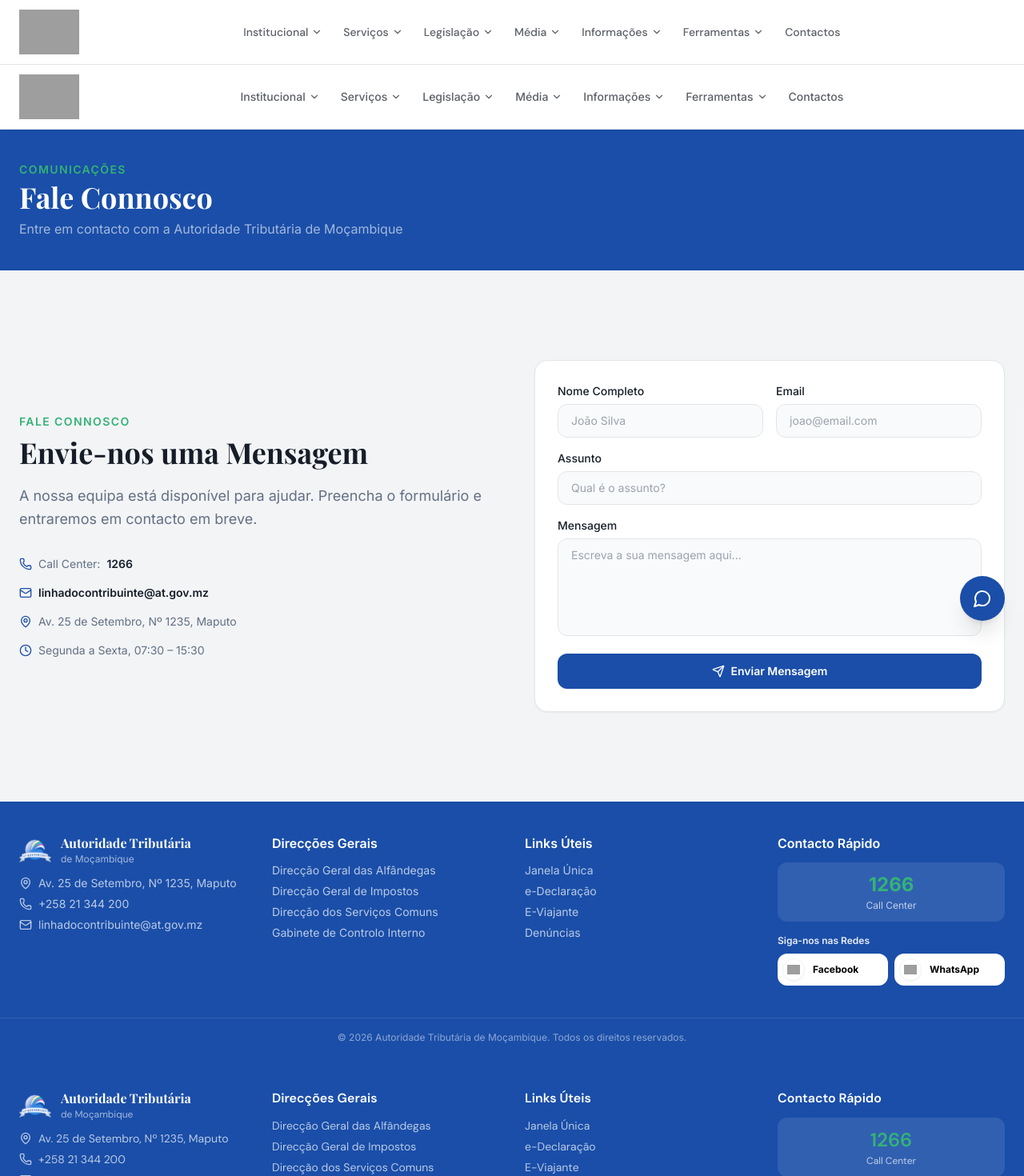
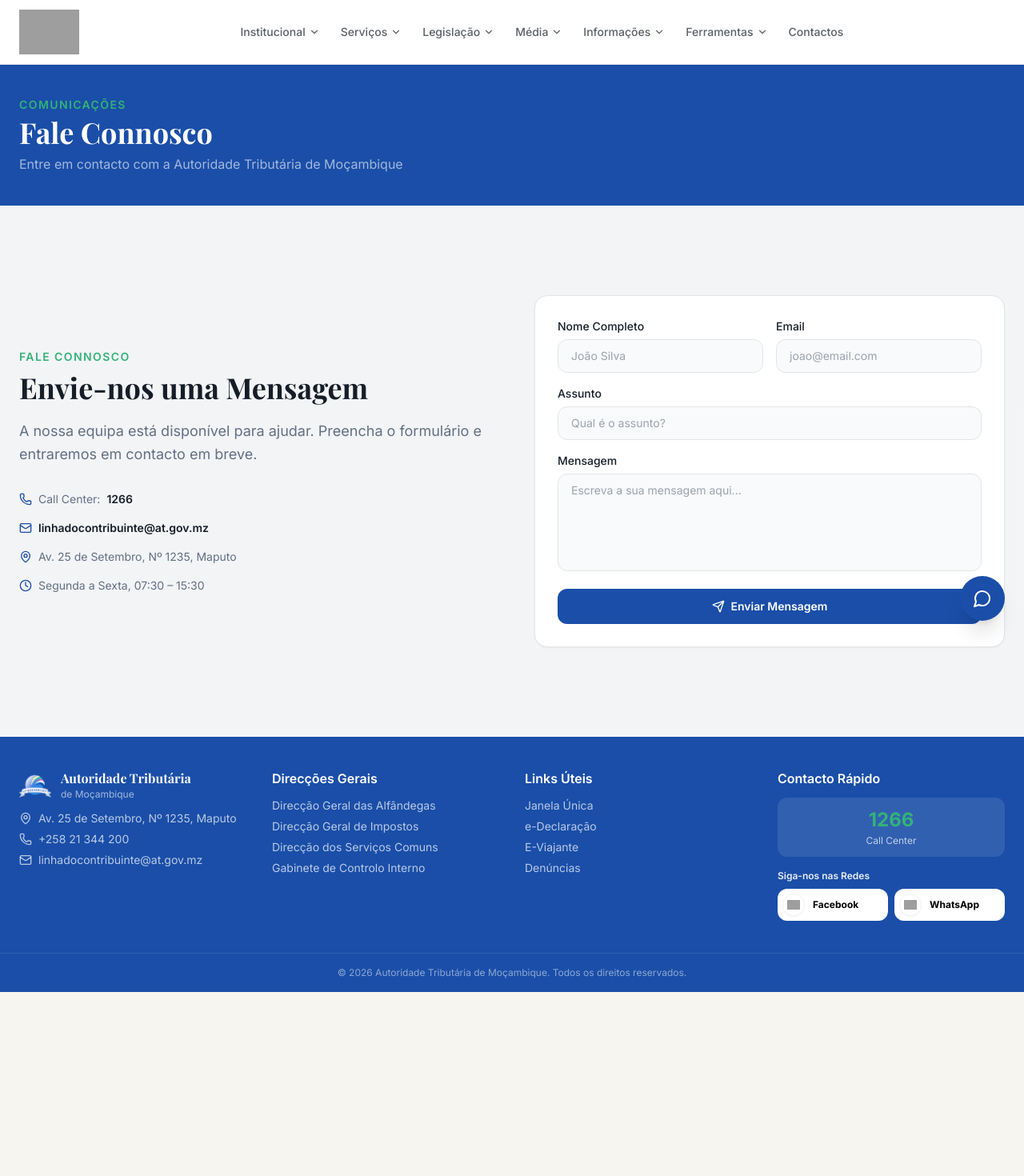
Before and after one commit to mects-s-a/at_website, a React (Vite) app: page /contacto in a window 1280 px wide. Shown: the top 1470 px of the page at 80% size. After the commit the page ends 1240 px from the top, so only its background shows below. Built offline with nearby package versions, Linux system fonts and the light colour scheme; grey boxes are pictures that could not be loaded.

Commit message:
Removed the duplicate headers and footers

```diff
--- a/src/components/layout/layout.jsx
+++ b/src/components/layout/layout.jsx
@@ -3,7 +3,8 @@ import Footer from "./footer";
 
 export default function Layout({ children }) {
   return (
-    <div className="flex flex-col min-h-screen bg-background">
+    // Adicionada a font-inter e min-h-screen para consistência global
+    <div className="flex flex-col min-h-screen bg-background font-inter">
       <Navbar />
       <main className="flex-grow w-full">
         {children}
--- a/src/pages/contacto.jsx
+++ b/src/pages/contacto.jsx
@@ -1,11 +1,8 @@
-import Navbar from "../components/layout/navbar";
-import Footer from "../components/layout/footer";
 import ContactForm from "../components/features/contact/contactform";
 
 export default function Contacto() {
   return (
-    <div className="min-h-screen bg-background font-inter">
-      <Navbar />
+    <div className="min-h-screen bg-background">
       <div className="py-10 bg-primary text-primary-foreground">
         <div className="max-w-7xl mx-auto px-4 sm:px-6">
           <p className="text-accent font-semibold text-sm tracking-widest uppercase mb-1">
@@ -20,7 +17,6 @@ export default function Contacto() {
         </div>
       </div>
       <ContactForm />
-      <Footer />
     </div>
   );
 }
--- a/src/pages/ferramentas.jsx
+++ b/src/pages/ferramentas.jsx
@@ -1,11 +1,8 @@
-import Navbar from "../components/layout/navbar";
-import Footer from "../components/layout/footer";
 import TaxCalculator from "../components/features/tax/taxcalculator";
 
 export default function Ferramentas() {
   return (
-    <div className="min-h-screen bg-background font-inter">
-      <Navbar />
+    <div className="min-h-screen bg-background">
       <div className="py-10 bg-primary text-primary-foreground">
         <div className="max-w-7xl mx-auto px-4 sm:px-6">
           <p className="text-accent font-semibold text-sm tracking-widest uppercase mb-1">Ferramentas</p>
@@ -14,7 +11,6 @@ export default function Ferramentas() {
         </div>
       </div>
       <TaxCalculator />
-      <Footer />
     </div>
   );
 }
--- a/src/pages/galeria.jsx
+++ b/src/pages/galeria.jsx
@@ -1,8 +1,6 @@
 import { useState, useEffect, useCallback } from "react";
 import PropTypes from "prop-types";
 import { X, ChevronLeft, ChevronRight, Images } from "lucide-react";
-import Navbar from "../components/layout/navbar";
-import Footer from "../components/layout/footer";
 import { albums } from "../data/gallery";
 
 function LightBox({ album, startIndex, onClose }) {
@@ -162,9 +160,7 @@ export default function Galeria() {
   const [selectedAlbum, setSelectedAlbum] = useState(null);
 
   return (
-    <div className="min-h-screen bg-background font-inter">
-      <Navbar />
-
+    <div className="min-h-screen bg-background">
       {/* Cabeçalho da Página */}
       <div className="py-10 bg-primary text-primary-foreground">
         <div className="max-w-7xl mx-auto px-4 sm:px-6">
@@ -213,8 +209,6 @@ export default function Galeria() {
           </div>
         )}
       </div>
-
-      <Footer />
     </div>
   );
 }
--- a/src/pages/noticias.jsx
+++ b/src/pages/noticias.jsx
@@ -1,7 +1,5 @@
 import { useState } from "react";
 import { ArrowRight, Star } from "lucide-react";
-import Navbar from "../components/layout/navbar";
-import Footer from "../components/layout/footer";
 import { articles } from "../data/news";
 
 const categories = ["Todas", ...Array.from(new Set(articles.map((a) => a.category)))];
@@ -15,10 +13,7 @@ export default function Noticias() {
       : articles.filter((a) => a.category === activeCategory);
 
   return (
-    <div className="min-h-screen bg-background font-inter">
-      <Navbar />
-
-      {/* Page header */}
+    <div className="min-h-screen bg-background">
       <div className="py-10 bg-primary text-primary-foreground">
         <div className="max-w-7xl mx-auto px-4 sm:px-6">
           <p className="text-accent font-semibold text-sm tracking-widest uppercase mb-1">Media</p>
@@ -30,7 +25,6 @@ export default function Noticias() {
       </div>
 
       <div className="max-w-7xl mx-auto px-4 sm:px-6 py-12">
-        {/* Category filter */}
         <div className="flex flex-wrap gap-2 mb-10">
           {categories.map((cat) => (
             <button
@@ -47,7 +41,6 @@ export default function Noticias() {
           ))}
         </div>
 
-        {/* Articles grid */}
         {filtered.length === 0 ? (
           <p className="text-muted-foreground text-sm py-8">
             Nenhuma notícia encontrada nesta categoria.
@@ -99,8 +92,6 @@ export default function Noticias() {
           </div>
         )}
       </div>
-
-      <Footer />
     </div>
   );
 }
--- a/src/pages/taxacambio.jsx
+++ b/src/pages/taxacambio.jsx
@@ -1,6 +1,3 @@
-import Navbar from "../components/layout/navbar";
-import Footer from "../components/layout/footer";
-
 const rates = [
   { code: "USD", name: "Dólar Americano", country: "Estados Unidos da América", rate: 64.65, iso: "us" },
   { code: "ZAR", name: "Rand", country: "África do Sul", rate: 4.06, iso: "za" },
@@ -43,11 +40,10 @@ const rates = [
   { code: "AOA", name: "Kwanza", country: "Angola", rate: 0.08, iso: "ao" },
 ];
 
+
 export default function TaxaCambio() {
   return (
-    <div className="min-h-screen bg-background font-inter">
-      <Navbar />
-
+    <div className="min-h-screen bg-background">
       <div className="py-10 bg-primary text-primary-foreground">
         <div className="max-w-7xl mx-auto px-4 sm:px-6">
           <p className="text-accent font-semibold text-sm tracking-widest uppercase mb-1">
@@ -60,15 +56,13 @@ export default function TaxaCambio() {
 
       <div className="max-w-5xl mx-auto px-4 sm:px-6 py-12">
         <div className="bg-card rounded-2xl border border-border overflow-hidden shadow-sm">
-          {/* Header Row */}
           <div className="hidden sm:grid grid-cols-4 gap-4 px-6 py-3 bg-muted text-xs font-semibold text-muted-foreground uppercase tracking-wider">
             <span>País</span>
-            <span className="sm:pl-10">Código</span> {/* Shifted header to align with the table values */}
+            <span className="sm:pl-10">Código</span>
             <span>Descrição</span>
             <span className="text-right">Câmbio (MZN)</span>
           </div>
 
-          {/* Data List rows */}
           <div className="divide-y divide-border">
             {rates.map((r) => (
               <div
@@ -88,7 +82,6 @@ export default function TaxaCambio() {
                   </span>
                 </div>
 
-                {/* Shifted Code column element slightly right using localized left padding */}
                 <span className="font-mono font-bold text-sm text-primary pl-6 sm:pl-10">
                   {r.code}
                 </span>
@@ -106,8 +99,6 @@ export default function TaxaCambio() {
           Valores indicativos. Fonte: Autoridade Tributária de Moçambique.
         </p>
       </div>
-
-      <Footer />
     </div>
   );
 }
```
